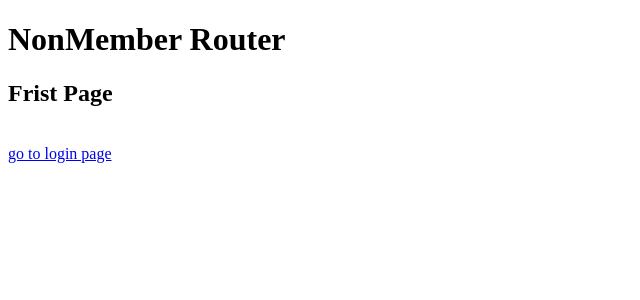
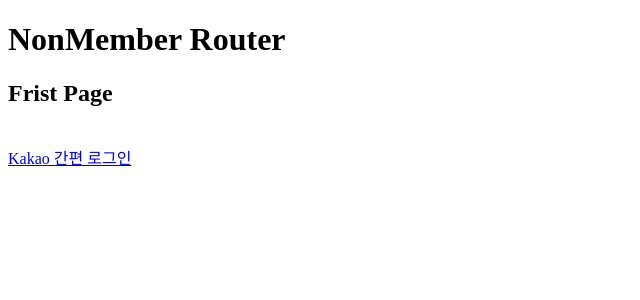
Before and after one commit to dhoonjang/DDDFront, a React (Create React App) app: page / in a window 1280 px wide. Shown: the top 300 px of the page, without its empty margins (0-640 px from the left). Built offline with nearby package versions, Linux system fonts and the light colour scheme.

Commit message:
feat: kakao oauth url

```diff
--- a/src/api/apiAgent.ts
+++ b/src/api/apiAgent.ts
@@ -11,14 +11,14 @@ export enum ERequestType {
   delete = "DELETE"
 }
 
-export const apiAgent = (token?: string) => {
+export const apiAgent = (tokenCode?: string) => {
   const post = async (url: string, body: string): Promise<any> => {
     let res;
     try {
       res = await fetch(baseUrl + url, {
         method: ERequestType.post,
         headers: {
-          Authorization: `Bearer ${token}`
+          Authorization: `Bearer ${tokenCode}`
         },
         body
       });
@@ -35,7 +35,7 @@ export const apiAgent = (token?: string) => {
       res = await fetch(getUrl, {
         method: ERequestType.get,
         headers: {
-          Authorization: `Bearer ${token}`
+          Authorization: `Bearer ${tokenCode}`
         }
       });
     } catch (err) {
--- a/src/pages/NMPages/FirstPage.tsx
+++ b/src/pages/NMPages/FirstPage.tsx
@@ -1,12 +1,21 @@
 import React from "react";
-import { Link } from "react-router-dom";
+import { makeGetUrl } from "../../control/controlUrl";
 
 const FirstPage: React.FC = () => {
+  const kakaoOauthUrl = makeGetUrl(
+    "https://kauth.kakao.com",
+    "/oauth/authorize",
+    {
+      cliet_id: "b9339e3d9d65a4a60f71b38c8da49977",
+      redirect_uri: "https://ddakdae.com/login",
+      response_type: "code"
+    }
+  );
   return (
     <div className="FirstPage">
       <h2>Frist Page</h2>
       <br />
-      <Link to="/login">go to login page</Link>
+      <a href={kakaoOauthUrl}>Kakao 간편 로그인</a>
     </div>
   );
 };
```
